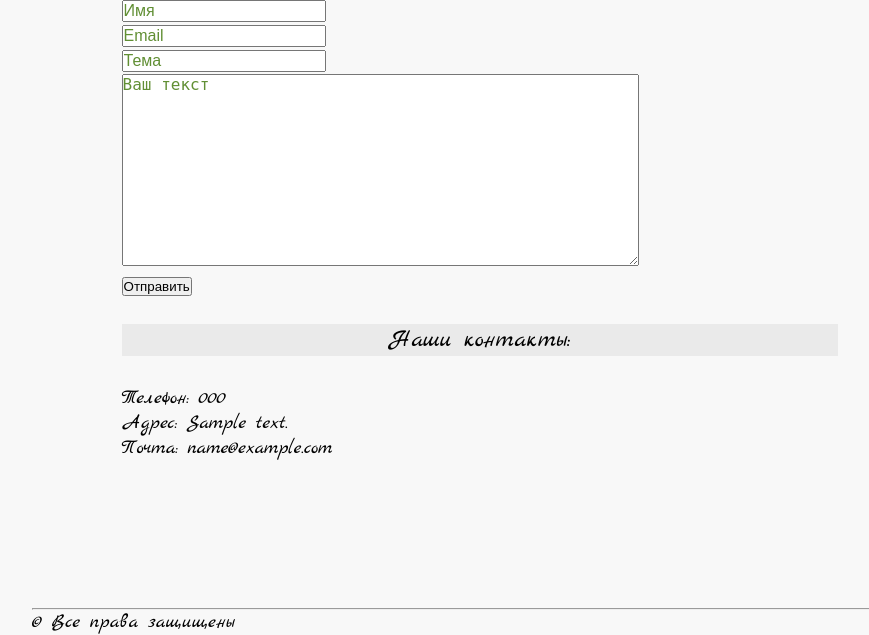
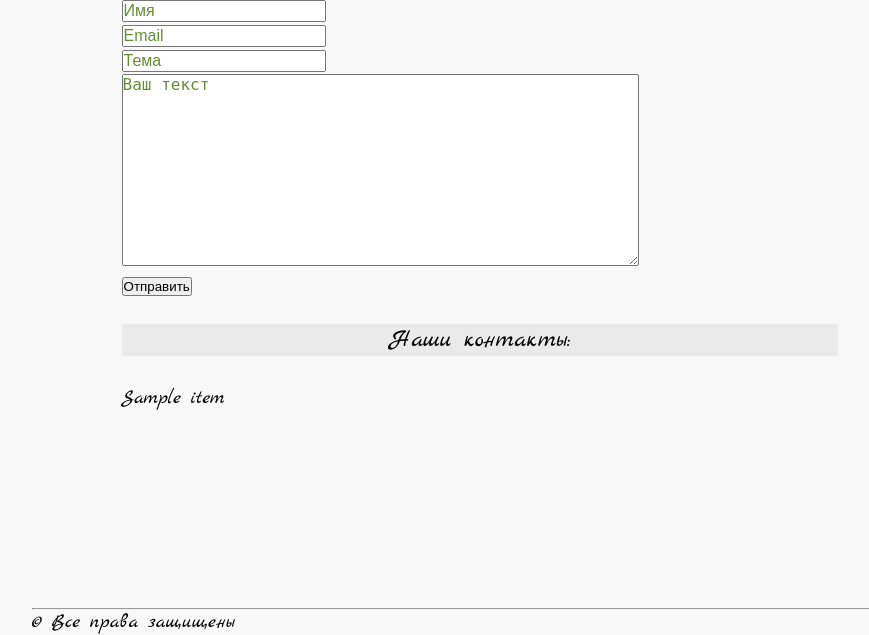
Before and after one commit to Belcanto83/Django-framework-education, a Django app: template server/mainapp/templates/mainapp/Contacts.html in a window 1280 px wide. Shown: the part 165-800 px from the top of the page, without its empty margins (160-1029 px from the left). Run offline with Django 3.2, Linux system fonts and the light colour scheme; the template is opened without the code that fills it: most values are stand-ins (such as "Sample title", 1, 10 or a date in 2020); some libraries are stand-ins or nearby versions.

Commit message:
Template tags

```diff
--- a/server/mainapp/templates/mainapp/Contacts.html
+++ b/server/mainapp/templates/mainapp/Contacts.html
@@ -33,9 +33,11 @@
 	        <h3>Наши контакты:</h3>
 	        <br>
 	        <ul class="Contacts">
-	        	<li>Телефон: {{ phone }}</li>
-	        	<li>Адрес: {{ address }}</li>
-	        	<li>Почта: {{ mail }}</li>
+				{% for item in contacts %}
+					<li>
+						{{ item }}
+					</li>
+				{% endfor %}
 	        </ul>
 	        <div class="Empty"></div>
         </main>
```
Also changed, not shown: server/mainapp/views.py (+5 -3 lines).
